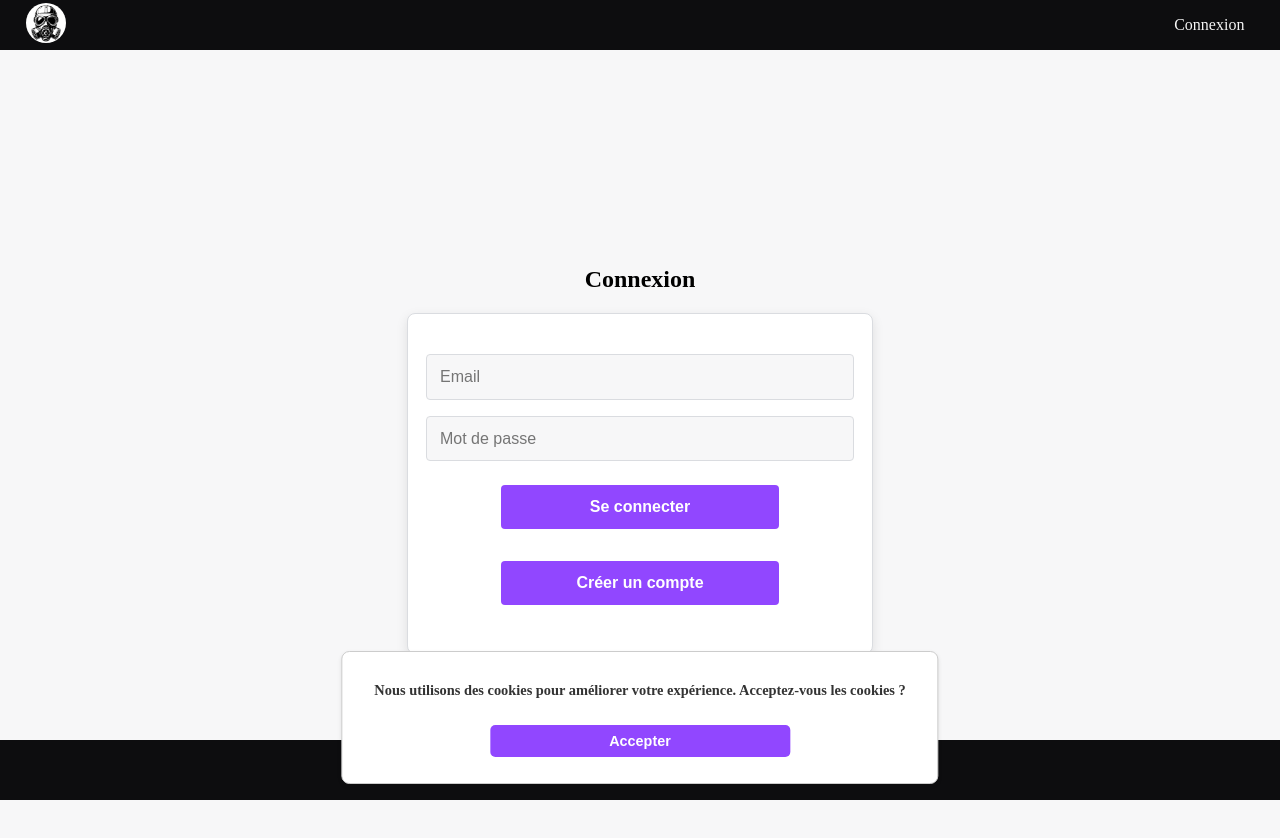
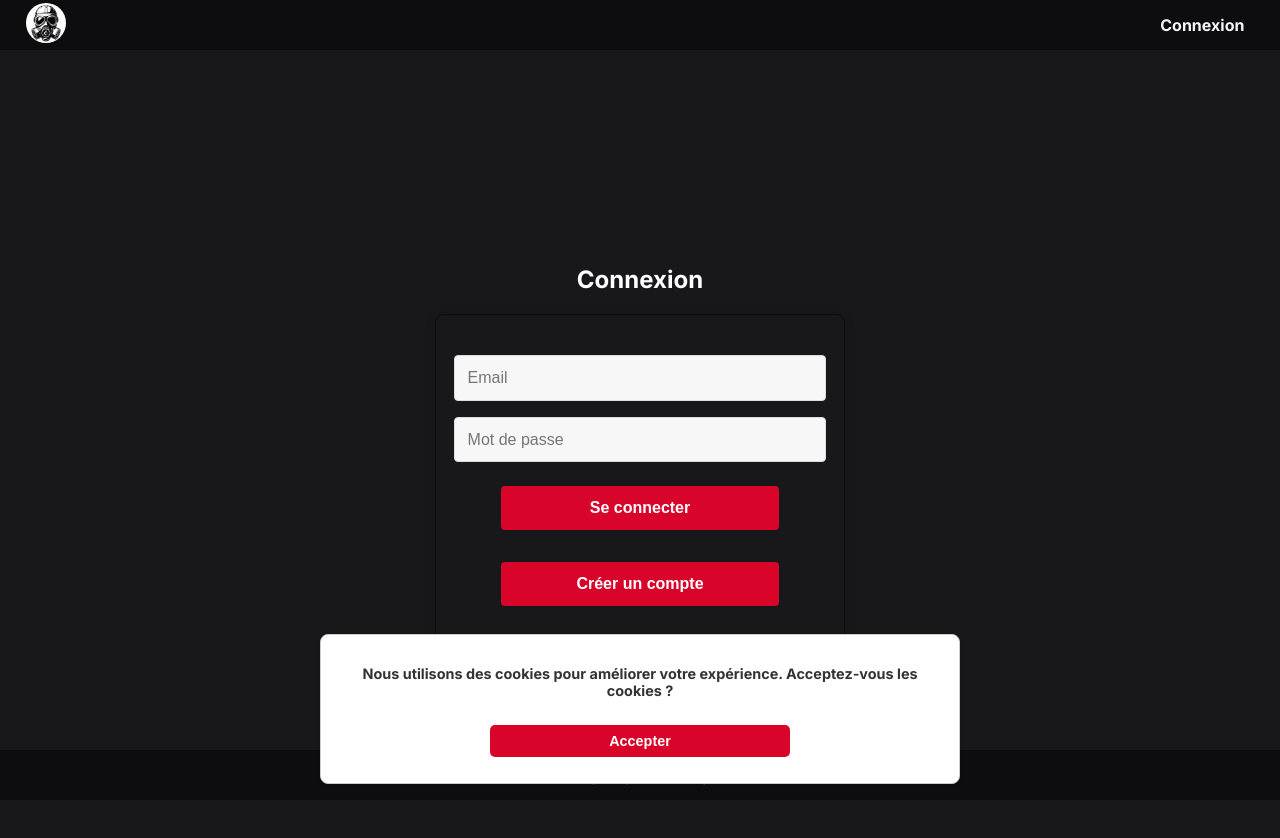
Before and after one commit to 7S-Coder/MyJTV, a React (Vite) app: page /login in a window 1280 px wide. Shown: the top 838 px of the page. Built offline with nearby package versions, Linux system fonts and the light colour scheme; no server answers.

Commit message:
update css

```diff
--- a/src/App.scss
+++ b/src/App.scss
@@ -1,9 +1,8 @@
 @use './css/_variables' as vars;
-@import url('https://fonts.googleapis.com/css2?family=Roboto:wght@400;500;700&display=swap');
+@import url('https://fonts.googleapis.com/css2?family=Inter:wght@400;500;700&display=swap');
 
 root {
-  font-family: 'Roboto', Arial, sans-serif;
-  color: vars.$secondary;
+  font-family: 'Inter', Arial, sans-serif;
   height: 100vh;
   overflow: hidden; // Prevent scrolling
 }
@@ -14,6 +13,7 @@ main {
 }
 
 body {
+  font-family: 'Inter', Arial, sans-serif;
   padding-top: 50px;
   margin: 0;
   height: 100vh;
@@ -30,7 +30,7 @@ button {
 
 button:hover {
   background-color: vars.$primary;
-  color: vars.$secondary;
+  color: vars.$link;
   cursor: pointer;
 }
 
@@ -40,6 +40,7 @@ button:hover {
   justify-content: center;
   align-items: center;
   height: calc(100vh - 60px);
+
 }
 
 a {
@@ -55,7 +56,7 @@ li {
     position: fixed;
     bottom: 20px;
     left: 20px;
-    background: vars.$secondary;
+    background: vars.$link;
     border: 1px solid #ccc;
     padding: 10px;
     box-shadow: 0 2px 5px rgba(0, 0, 0, 0.2);
--- a/src/components/Chat.jsx
+++ b/src/components/Chat.jsx
@@ -8,6 +8,12 @@ const Chat = () => {
   const [messages, setMessages] = useState([]);
   const [newMessage, setNewMessage] = useState('');
   const [userPseudo, setUserPseudo] = useState('');
+  const [userColors, setUserColors] = useState({});
+
+  const generateRandomColor = () => {
+    const colors = ['#FF4500', '#32CD32', '#1E90FF', '#FFD700', '#FF69B4', '#8A2BE2', '#00CED1'];
+    return colors[Math.floor(Math.random() * colors.length)];
+  };
 
   useEffect(() => {
     // Récupérer les messages en temps réel depuis Firestore
@@ -36,6 +42,21 @@ const Chat = () => {
     fetchPseudo();
   }, []);
 
+  useEffect(() => {
+    // Assign random colors to users dynamically
+    const assignColors = () => {
+      const newColors = {};
+      messages.forEach((message) => {
+        if (!newColors[message.pseudo]) {
+          newColors[message.pseudo] = generateRandomColor();
+        }
+      });
+      setUserColors((prevColors) => ({ ...prevColors, ...newColors }));
+    };
+
+    assignColors();
+  }, [messages]);
+
   const handleSendMessage = async () => {
     if (newMessage.trim() === '') return;
 
@@ -62,7 +83,13 @@ const Chat = () => {
       <div className="messages">
         {messages.map((message) => (
           <div key={message.id} className="message">
-            <strong>{message.pseudo || 'User'}:</strong> {message.text}
+            <strong
+              className="user-color"
+              style={{ color: userColors[message.pseudo] || '#fff' }}
+            >
+              {message.pseudo || 'User'}:
+            </strong>{' '}
+            {message.text}
           </div>
         ))}
       </div>
--- a/src/components/Footer.jsx
+++ b/src/components/Footer.jsx
@@ -4,7 +4,7 @@ import '../css/Footer.scss';
 const Footer = () => {
   return (
     <footer>
-      <p>&copy; 2025 JeezyTv</p>
+      <p>&copy; 2025 JeezyTv, powered by <a href="https://checkqa.fr" target="_blank" rel="noopener noreferrer">CheckQA</a></p>
     </footer>
   );
 };
--- a/src/css/Auth.scss
+++ b/src/css/Auth.scss
@@ -6,7 +6,9 @@
     align-items: center;
     justify-content: center;
     min-height: 100vh;
-    background-color: #f7f7f8;
+    background-color: vars.$primary;
+    color: vars.$white;
+
 
     form {
         display: flex;
@@ -16,8 +18,8 @@
         width: 100%;
         max-width: 400px;
         padding: 2rem;
-        background-color: #ffffff;
-        border: 1px solid #dadce0;
+        background-color: vars.$primary;
+        border: 1px solid vars.$primary--dark;
         border-radius: 8px;
         box-shadow: 0 4px 12px rgba(0, 0, 0, 0.1);
 
@@ -35,11 +37,11 @@
             border: 1px solid #dadce0;
             border-radius: 4px;
             font-size: 1rem;
-            background-color: #f7f7f8;
+            background-color: vars.$white--smooth2;
             transition: border-color 0.2s ease;
 
             &:focus {
-                border-color: #9147ff;
+                border-color: vars.$logo;
                 outline: none;
             }
         }
@@ -52,12 +54,13 @@
             border-radius: 4px;
             font-size: 1rem;
             font-weight: bold;
-            color: #ffffff;
-            background-color: #9147ff;
+            color: vars.$white;
+            background-color: vars.$logo;
             transition: background-color 0.2s ease, transform 0.1s ease;
 
             &:hover {
-                background-color: #772ce8;
+                background-color: vars.$logo;
+                color: vars.$white;
                 cursor: pointer;
             }
 
@@ -66,15 +69,8 @@
             }
         }
 
-        .secondary-button {
-            background-color: #f7f7f8;
-            color: #9147ff;
-            border: 1px solid #dadce0;
 
-            &:hover {
-                background-color: #e5e5e5;
-            }
-        }
+
     }
 
     .cookies-popup {
@@ -82,7 +78,7 @@
         bottom: 1rem;
         left: 50%;
         transform: translateX(-50%);
-        background-color: #ffffff;
+        background-color: vars.$white;
         padding: 1rem 2rem;
         border-radius: 8px;
         box-shadow: 0 2px 4px rgba(0, 0, 0, 0.1);
@@ -98,14 +94,14 @@
             padding: 0.5rem 1rem;
             border: none;
             border-radius: 5px;
-            background-color: #9147ff;
-            color: white;
+            background-color: vars.$logo;
+            color: vars.$white;
             font-size: 0.9rem;
             font-weight: bold;
             transition: background-color 0.3s ease;
 
             &:hover {
-                background-color: #772ce8;
+                background-color:  vars.$logo;
                 cursor: pointer;
             }
         }
--- a/src/css/Footer.scss
+++ b/src/css/Footer.scss
@@ -6,8 +6,18 @@ Footer {
     bottom: 0;
     left: 0;
     right: 0;
-    color: vars.$secondary;
+    color: vars.$white;
+    font-size: 0.8rem;
 
     display: flex;
     justify-content: center;
+
+    a:hover {
+        color: vars.$logo;
+    }
+
+    p {
+    font-weight:100;
+
+    }
 }
--- a/src/css/Navbar.scss
+++ b/src/css/Navbar.scss
@@ -14,6 +14,7 @@ nav {
     padding: 0 2vw;
     color: vars.$white;
 
+
     img {
         width: 40px;
         border-radius: 50%;
@@ -23,8 +24,12 @@ nav {
         display: flex;
         list-style-type: none;
 
+
         li {
         margin: 0 10px;
+        font-size: 1.0.9;
+        font-weight: bold;
+
 
         }
     }
@@ -49,9 +54,9 @@ nav {
         }
 
         li, button:hover {
-            background-color: vars.$white;
             color: vars.$primary--dark;
             cursor: pointer;
+            background-color: vars.$white--smooth;
         }
     }
 
--- a/src/css/_variables.scss
+++ b/src/css/_variables.scss
@@ -1,6 +1,8 @@
 $primary: #18181b;
 $primary--dark: #0d0d0f;
 $white: #ffffff;
+$white--smooth: #e5e5e5;
+$white--smooth2: #f7f7f8;
 $black: #000000;
-$secondary: #d90429;
+$logo: #d90429;
 $link: #aa7926;
--- a/src/css/chat.scss
+++ b/src/css/chat.scss
@@ -32,7 +32,12 @@
 
 .message strong {
   display: inline;
-  color: vars.$link;
+  color: inherit; /* Use the inherited color for user-specific colors */
+}
+
+// Add a class for user-specific colors
+.user-color {
+  color: inherit; /* Placeholder for dynamic inline styles */
 }
 
 .message-form {
@@ -70,7 +75,7 @@
 
 .message-form button:hover {
   background-color: vars.$link;
-  color: vars.$secondary;
+  color: vars.$logo;
 }
 
 .message-form button:disabled {
--- a/src/pages/Auth.jsx
+++ b/src/pages/Auth.jsx
@@ -57,6 +57,7 @@ const Auth = () => {
   };
 
   return (
+    <main>
       <div className='centered-container auth-container'>
         {!cookiesAccepted && (
           <div className="cookies-popup">
@@ -104,6 +105,7 @@ const Auth = () => {
           </div>
         </form>
       </div>
+    </main>
   );
 };
 
```
Lines whose indentation alone changed are shown as unchanged.
